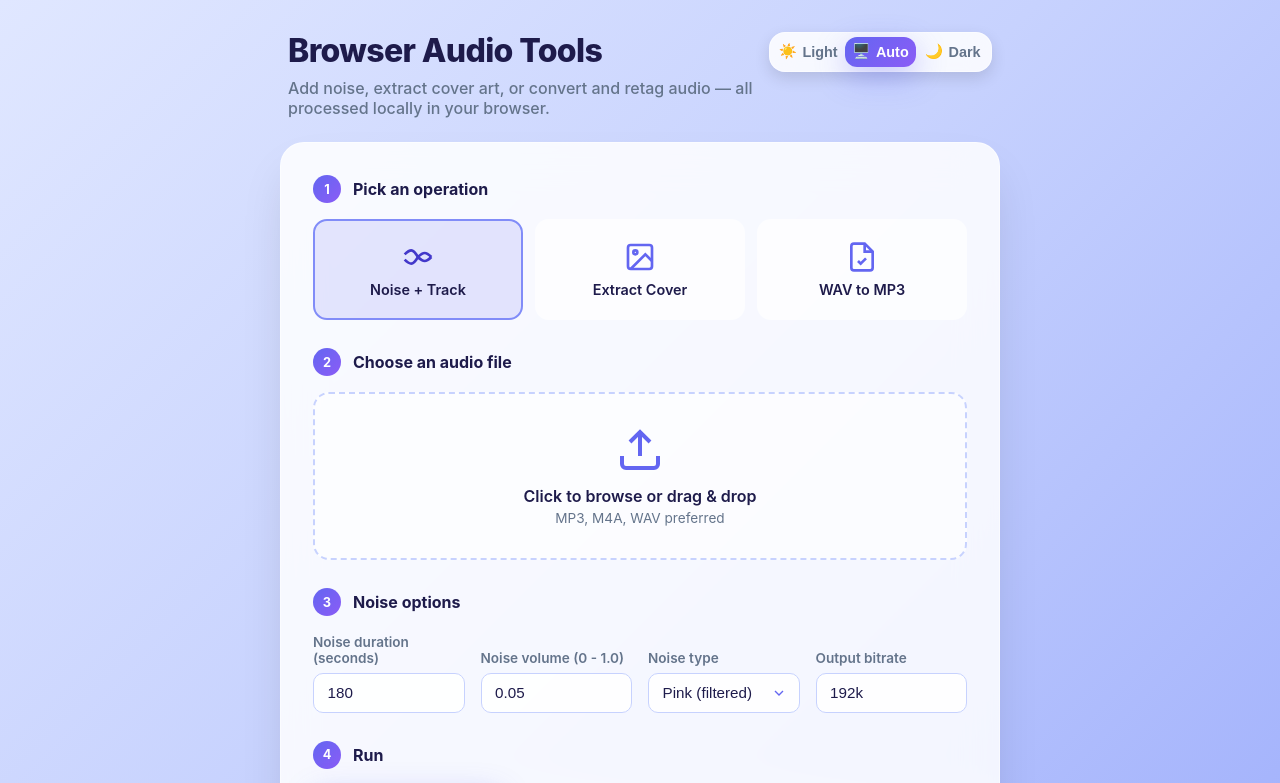
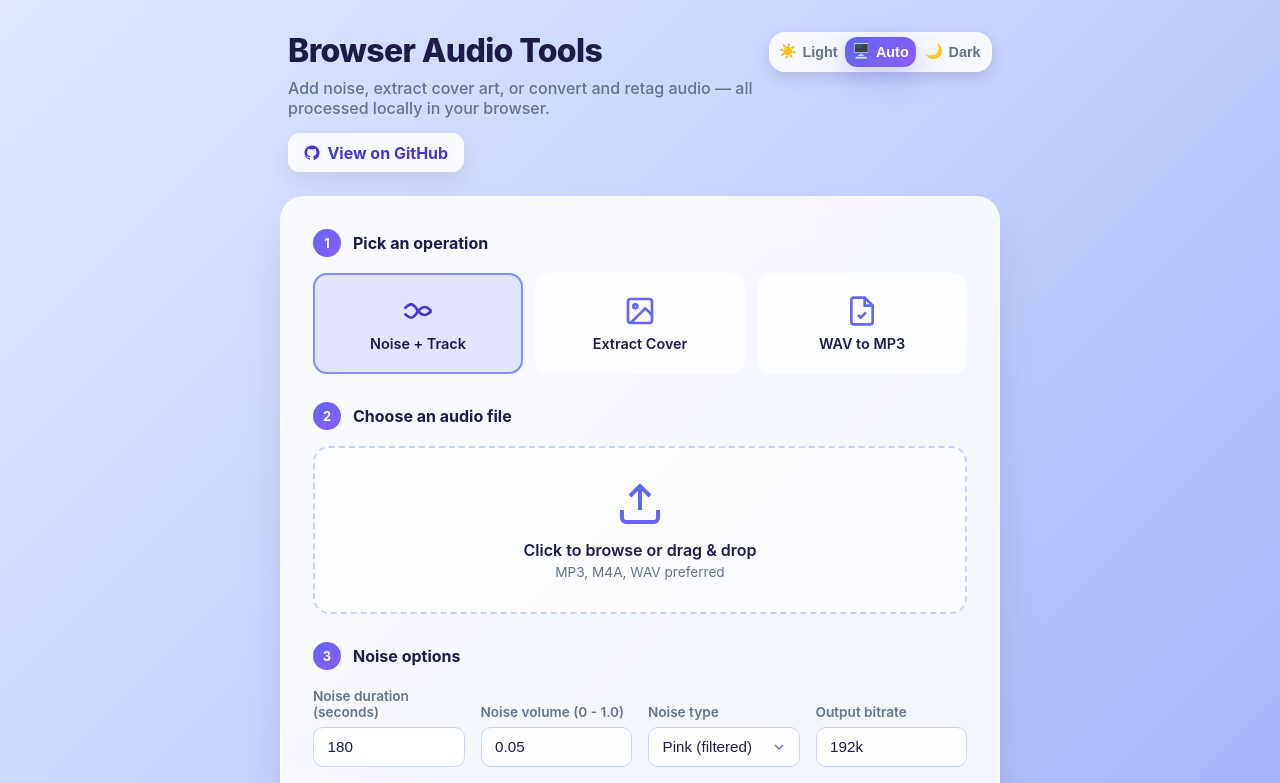
Before and after one commit to D3SOX/browser-audio-tools, a React (Vite) app: page / in a window 1280 px wide. Shown: the top 783 px of the page. Built offline with nearby package versions, Linux system fonts and the light colour scheme.

Commit message:
feat: add GitHub link

```diff
--- a/src/frontend/App.tsx
+++ b/src/frontend/App.tsx
@@ -287,6 +287,22 @@ export default function App() {
               Add noise, extract cover art, or convert and retag audio — all processed locally in your
               browser.
             </p>
+            <div className="hero-actions">
+              <a
+                className="github-link"
+                href="https://github.com/D3SOX/browser-audio-tools"
+                target="_blank"
+                rel="noreferrer"
+              >
+                <svg viewBox="0 0 24 24" aria-hidden="true">
+                  <path
+                    fill="currentColor"
+                    d="M12 2a10 10 0 0 0-3.16 19.49c.5.09.68-.22.68-.48v-1.7c-2.78.6-3.37-1.18-3.37-1.18-.45-1.14-1.1-1.44-1.1-1.44-.9-.62.07-.61.07-.61 1 .07 1.53 1.02 1.53 1.02.89 1.52 2.34 1.08 2.9.83.09-.65.35-1.08.63-1.33-2.22-.25-4.56-1.11-4.56-4.95 0-1.09.39-1.98 1.02-2.67-.1-.25-.44-1.26.1-2.64 0 0 .84-.27 2.75 1.02a9.6 9.6 0 0 1 5 0c1.9-1.29 2.74-1.02 2.74-1.02.55 1.38.21 2.39.1 2.64.64.69 1.02 1.58 1.02 2.67 0 3.85-2.34 4.69-4.58 4.94.36.31.68.92.68 1.85v2.74c0 .26.18.57.69.48A10 10 0 0 0 12 2Z"
+                  />
+                </svg>
+                <span>View on GitHub</span>
+              </a>
+            </div>
           </div>
           <ThemeToggle theme={theme} setTheme={setTheme} />
         </header>
--- a/src/frontend/styles.css
+++ b/src/frontend/styles.css
@@ -154,6 +154,40 @@ body {
   font-size: 1rem;
   color: var(--text-hint);
   font-weight: 500;
+}
+
+.hero-actions {
+  display: inline-flex;
+  align-items: center;
+  gap: 0.6rem;
+  margin-top: 0.9rem;
+  flex-wrap: wrap;
+}
+
+.github-link {
+  display: inline-flex;
+  align-items: center;
+  gap: 0.4rem;
+  padding: 0.55rem 0.9rem;
+  border-radius: 12px;
+  border: 1px solid var(--card-border);
+  background: var(--card-bg);
+  color: var(--text-secondary);
+  font-weight: 700;
+  text-decoration: none;
+  box-shadow: 0 10px 24px rgba(0, 0, 0, 0.08);
+  transition: transform 0.15s ease, box-shadow 0.15s ease, color 0.15s ease;
+}
+
+.github-link:hover {
+  color: var(--text-primary);
+  transform: translateY(-1px);
+  box-shadow: 0 12px 28px rgba(0, 0, 0, 0.12);
+}
+
+.github-link svg {
+  width: 1.1rem;
+  height: 1.1rem;
 }
 
 /* ===== Theme Switch ===== */
```
